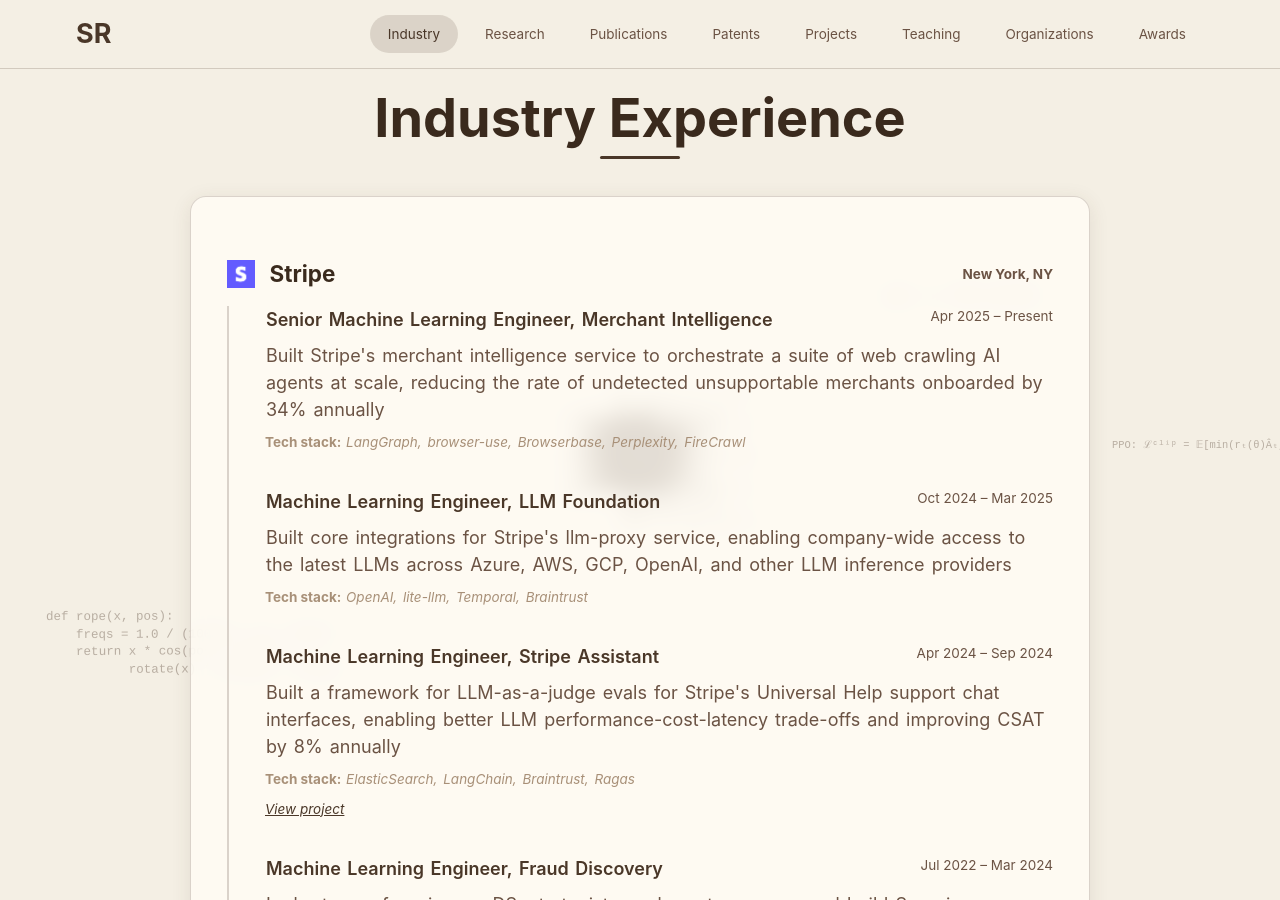
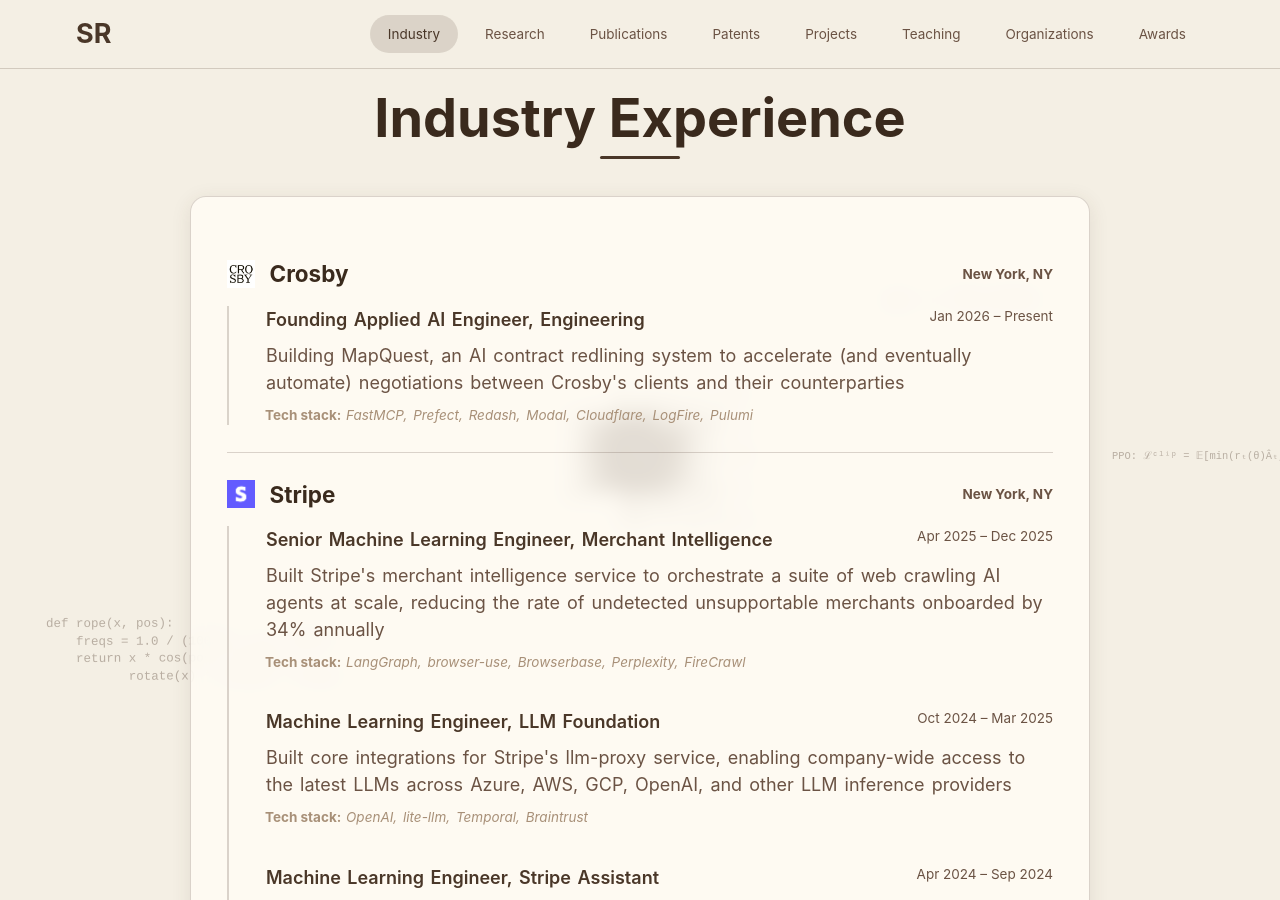
Before and after one commit to sharanramjee/sharanramjee.github.io, a Jekyll site: the page built from _pages/index-attention.md, in a window 1280 px wide and 900 px high, scrolled down 1012 px. Built offline with Jekyll 4.4.1, drawn with Linux system fonts in a browser that asks for light colours; nearby versions of some CDN libraries; some web fonts are replaced.

Commit message:
Add Crosby experience

```diff
--- a/_data/cv-data.yml
+++ b/_data/cv-data.yml
@@ -1,13 +1,24 @@
 # Structured CV Data
 
 industry:
+  - company: "Crosby"
+    location: "New York, NY"
+    logo: "/images/logos/crosby.jpeg"
+    positions:
+      - role: "Founding Applied AI Engineer"
+        team: "Engineering"
+        dates: "Jan 2026 – Present"
+        highlights:
+          - "Building MapQuest, an AI contract redlining system to accelerate (and eventually automate) negotiations between Crosby's clients and their counterparties"
+        tech: "FastMCP, Prefect, Redash, Modal, Cloudflare, LogFire, Pulumi"
+
   - company: "Stripe"
     location: "New York, NY"
     logo: "/images/logos/stripe.png"
     positions:
       - role: "Senior Machine Learning Engineer"
         team: "Merchant Intelligence"
-        dates: "Apr 2025 – Present"
+        dates: "Apr 2025 – Dec 2025"
         highlights:
           - "Built Stripe's merchant intelligence service to orchestrate a suite of web crawling AI agents at scale, reducing the rate of undetected unsupportable merchants onboarded by 34% annually"
         tech: "LangGraph, browser-use, Browserbase, Perplexity, FireCrawl"
```
Also changed, not shown: images/logos/crosby.jpeg (added).
